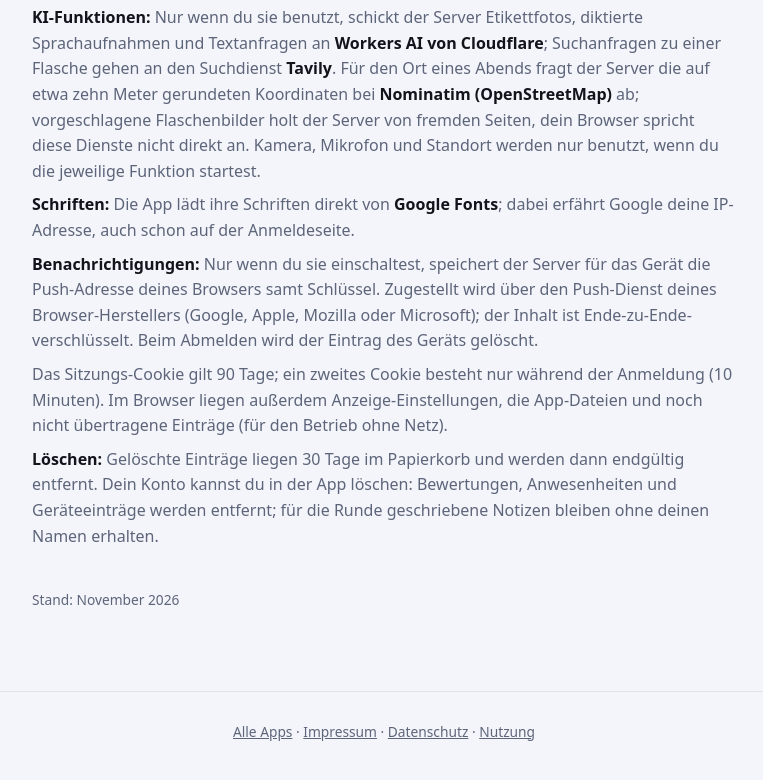
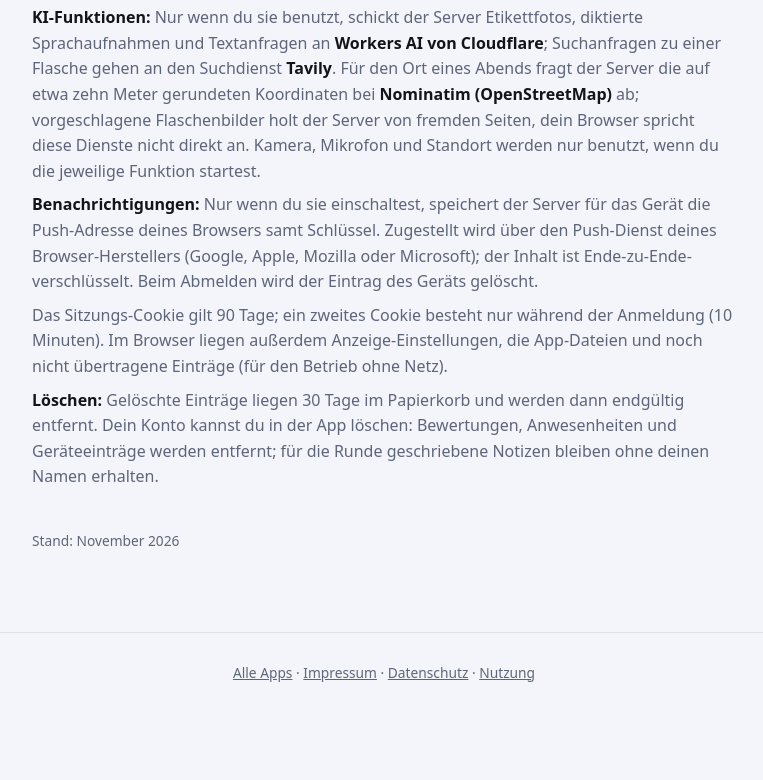
Before and after one commit to michaelkrisper/michaelkrisper, a plain HTML site: page krisperapps.de/datenschutz/index.html in a window 1280 px wide. Shown: the part 8596-9376 px from the top of the page, without its empty margins (256-1019 px from the left). After the commit the page ends 9317 px from the top, so only its background shows below. Drawn offline with Linux system fonts and the light colour scheme.

Commit message:
Privacy page: whisky no longer loads Google Fonts (#28)

```diff
--- a/krisperapps.de/datenschutz/index.html
+++ b/krisperapps.de/datenschutz/index.html
@@ -160,7 +160,6 @@
 <p>Tasting Notes einer geschlossenen Runde; Zugang nur mit Einladung. Anmeldung mit Google. Am Server gespeichert werden: Google-Kennung, E-Mail-Adresse und Name der Mitglieder, Einladungen, die Flaschen, Verkostungsabende mit Anwesenden und Gästen, Ortsangaben, Notizen, Bewertungen je Person und die Fotos.</p>
 <p><strong>Wer sieht was:</strong> Alle Mitglieder der Runde sehen alles, auch wer was bewertet und geschrieben hat, und können die Daten der Runde exportieren.</p>
 <p><strong>KI-Funktionen:</strong> Nur wenn du sie benutzt, schickt der Server Etikettfotos, diktierte Sprachaufnahmen und Textanfragen an <strong>Workers AI von Cloudflare</strong>; Suchanfragen zu einer Flasche gehen an den Suchdienst <strong>Tavily</strong>. Für den Ort eines Abends fragt der Server die auf etwa zehn Meter gerundeten Koordinaten bei <strong>Nominatim (OpenStreetMap)</strong> ab; vorgeschlagene Flaschenbilder holt der Server von fremden Seiten, dein Browser spricht diese Dienste nicht direkt an. Kamera, Mikrofon und Standort werden nur benutzt, wenn du die jeweilige Funktion startest.</p>
-<p><strong>Schriften:</strong> Die App lädt ihre Schriften direkt von <strong>Google Fonts</strong>; dabei erfährt Google deine IP-Adresse, auch schon auf der Anmeldeseite.</p>
 <p><strong>Benachrichtigungen:</strong> Nur wenn du sie einschaltest, speichert der Server für das Gerät die Push-Adresse deines Browsers samt Schlüssel. Zugestellt wird über den Push-Dienst deines Browser-Herstellers (Google, Apple, Mozilla oder Microsoft); der Inhalt ist Ende-zu-Ende-verschlüsselt. Beim Abmelden wird der Eintrag des Geräts gelöscht.</p>
 <p>Das Sitzungs-Cookie gilt 90 Tage; ein zweites Cookie besteht nur während der Anmeldung (10 Minuten). Im Browser liegen außerdem Anzeige-Einstellungen, die App-Dateien und noch nicht übertragene Einträge (für den Betrieb ohne Netz).</p>
 <p><strong>Löschen:</strong> Gelöschte Einträge liegen 30 Tage im Papierkorb und werden dann endgültig entfernt. Dein Konto kannst du in der App löschen: Bewertungen, Anwesenheiten und Geräteeinträge werden entfernt; für die Runde geschriebene Notizen bleiben ohne deinen Namen erhalten.</p>
```
